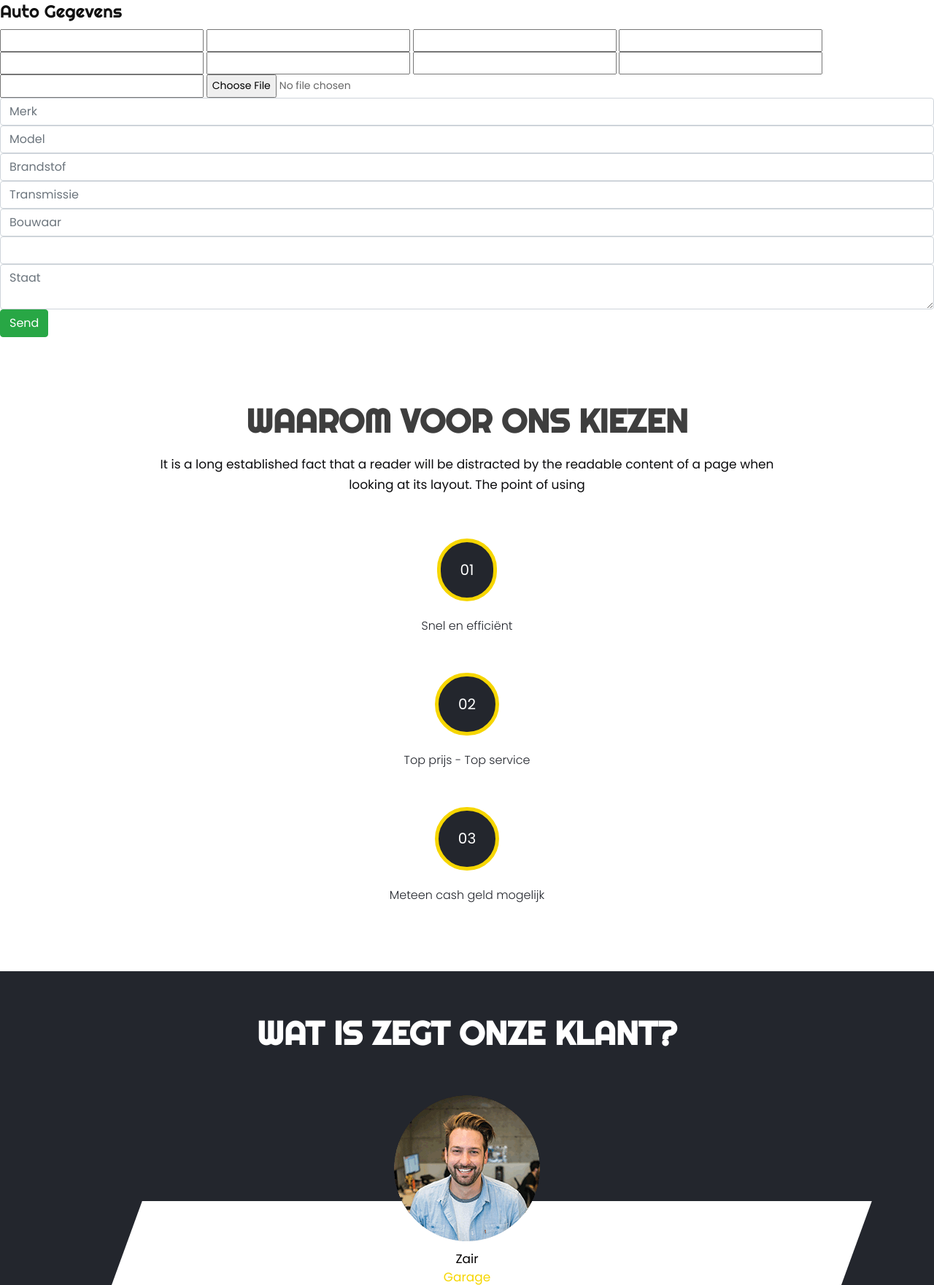
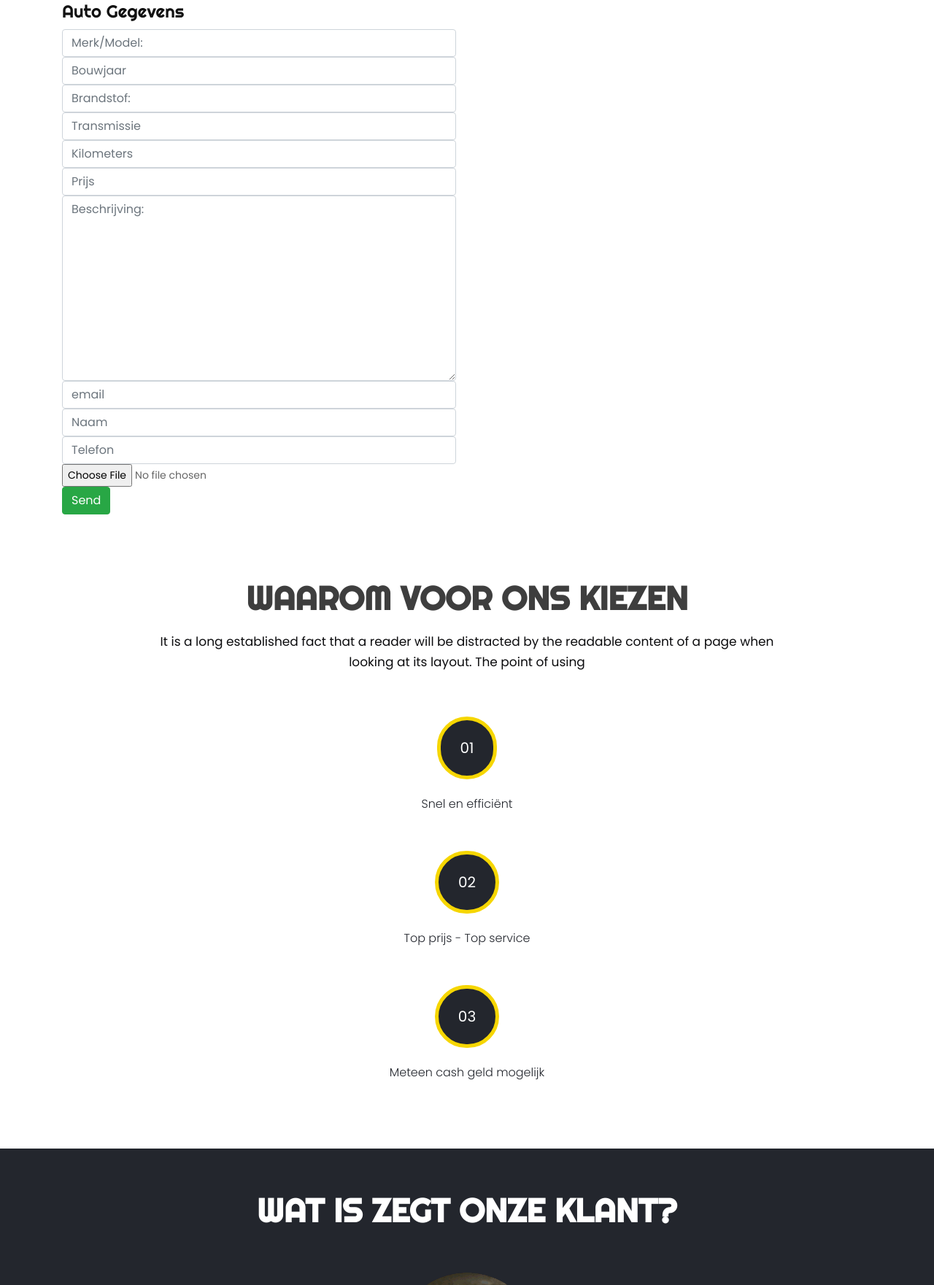
Before and after one commit to SagingaliMamay/exportcar.be, a Django app: page /upload/ in a window 1280 px wide. Shown: the part 172-1933 px from the top of the page at 73% size. Run offline with Django 4.2, Linux system fonts and the light colour scheme; some libraries are stand-ins or nearby versions.

Commit message:
form is done with style

```diff
--- a/exportcar/website/forms.py
+++ b/exportcar/website/forms.py
@@ -1,5 +1,5 @@
 from django import forms
-from django .forms import ModelForm
+from django .forms import ModelForm, CharField, TextInput, Textarea
 
 from .models import *
 
@@ -8,3 +8,47 @@ class Car_dataForm(ModelForm):
     class Meta:
         model = Car_data
         fields = '__all__'
+
+        widgets = {
+        "mark": forms.TextInput(attrs={
+                'class': 'form-control',
+                'cols': 5, 'rows': 3,
+                'placeholder':'Merk/Model:'
+        }),
+        "year": forms.TextInput(attrs={
+            "class": 'form-control',
+            "placeholder": 'Bouwjaar'
+        }),
+            "nrg": forms.TextInput(attrs={
+                "class": 'form-control',
+                "placeholder": 'Brandstof:'
+            }),
+            "transmission": forms.TextInput(attrs={
+                "class": 'form-control',
+                "placeholder": 'Transmissie'
+            }),
+            "km": forms.TextInput(attrs={
+                "class": 'form-control',
+                "placeholder": 'Kilometers'
+            }),
+            "price": forms.TextInput(attrs={
+                "class": 'form-control',
+                "placeholder": 'Prijs'
+            }),
+            "description": forms.Textarea(attrs={
+                "class": 'form-control',
+                "placeholder": 'Beschrijving:'
+            }),
+            "email": forms.TextInput(attrs={
+                "class": 'form-control',
+                "placeholder": 'email'
+            }),
+            "name": forms.TextInput(attrs={
+                "class": 'form-control',
+                "placeholder": 'Naam'
+            }),
+            "tel": forms.TextInput(attrs={
+                "class": 'form-control',
+                "placeholder": 'Telefon'
+            }),
+    }
--- a/exportcar/website/templates/upload.html
+++ b/exportcar/website/templates/upload.html
@@ -4,11 +4,14 @@
 
 
 {% block content %}
-
+<div class="container mt-6">
+    <div class="row">
+        <div class="col-md-6">
       <div class="features">
           <h1>Auto Gegevens</h1>
-          <form method="post">
+          <form method="post" enctype="multipart/form-data">
               {% csrf_token %}
+              {{ form.mark }}
               {{ form.year }}
               {{ form.nrg }}
               {{ form.transmission }}
@@ -18,18 +21,13 @@
               {{ form.email }}
               {{ form.name }}
               {{ form.tel }}
-              {{ form.photo }}
+              {{ form.photo }}<br>
 
-
-              <input type="text" placeholder="Merk" class="form-control">
-              <input type="text" placeholder="Model" class="form-control">
-              <input type="text" placeholder="Brandstof" class="form-control">
-              <input type="text" placeholder="Transmissie" class="form-control">
-              <input type="text" placeholder="Bouwaar" class="form-control">
-              <input type="text" placeholder="" class="form-control">
-              <textarea class="form-control" placeholder="Staat"></textarea>
               <button class="btn btn-success" type="submit">Send</button>
           </form>
       </div>
+        </div>
+    </div>
+</div>
 
 {% endblock %}
--- a/exportcar/website/views.py
+++ b/exportcar/website/views.py
@@ -7,7 +7,7 @@ from .models import *
 
 
 def home(request):
-   if request.method == "POST":
+    if request.method == "POST":
         merk = request.POST['merk']
         year = request.POST['year']
         transmission = request.POST['transmission']
@@ -21,19 +21,19 @@ def home(request):
         voornaam = request.POST['voornaam']
         gsm = request.POST['gsm']
 
-        #groupement
+        # groupement
 
         car_data = "Merk: " + merk + "\n" "Jaar: " + year + "\n""Transmissie: " \
                    + transmission + "\n""Brandstof: " + nrg + "\n""Kilometres: " + km + "\n""Prijs: " \
-                   + price +"\n" "Description: " + desc + "\n""Email: " + email + "\n""Photos: " \
-                   + file +"\n" "Naam: " + naam + "\n""Voornaam: " + voornaam + "\n""GSM nummer: " + gsm
+                   + price + "\n" "Description: " + desc + "\n""Email: " + email + "\n""Photos: " \
+                   + file + "\n" "Naam: " + naam + "\n""Voornaam: " + voornaam + "\n""GSM nummer: " + gsm
 
         # send an email from form
         send_mail(
-           'Taha, message from' + voornaam, # subject
-            car_data,# message
-            email,# from email
-            ['sagingali.mamayev@gmail.com']# to email
+            'Taha, message from' + voornaam,  # subject
+            car_data,  # message
+            email,  # from email
+            ['sagingali.mamayev@gmail.com']  # to email
         )
 
         return render(request, 'home.html', {'merk': merk, 'year': year,
@@ -42,11 +42,8 @@ def home(request):
                                              'desc': desc, 'email': email,
                                              'file': file, 'naam': naam,
                                              'voornaam': voornaam, 'gsm': gsm, })
-   else:
+    else:
         return render(request, 'home.html', {})
-
-
-
 
 
 # contact page
@@ -60,20 +57,10 @@ def contact(request):
 def about(request):
     return render(request, 'about.html', {})
 
+
 # form data
 
 def form_data(request):
-    form = Car_dataForm()
-
-    data = {
-            'form': form,
-
-    }
-    return render(request, 'upload.html', data)
-
-
-#upload file
-def upload(request):
     form = Car_dataForm()
 
     data = {
@@ -81,3 +68,18 @@ def upload(request):
 
     }
     return render(request, 'upload.html', data)
+
+
+# upload file
+def upload(request):
+    if request.method == 'POST':
+        form = Car_dataForm(request.POST, request.FILES)
+        if form.is_valid():
+            form.save()
+
+    form = Car_dataForm()
+
+    data = {
+            'form': form,
+        }
+    return render(request, 'upload.html', data)
```
Also changed, not shown: exportcar/db.sqlite3.
